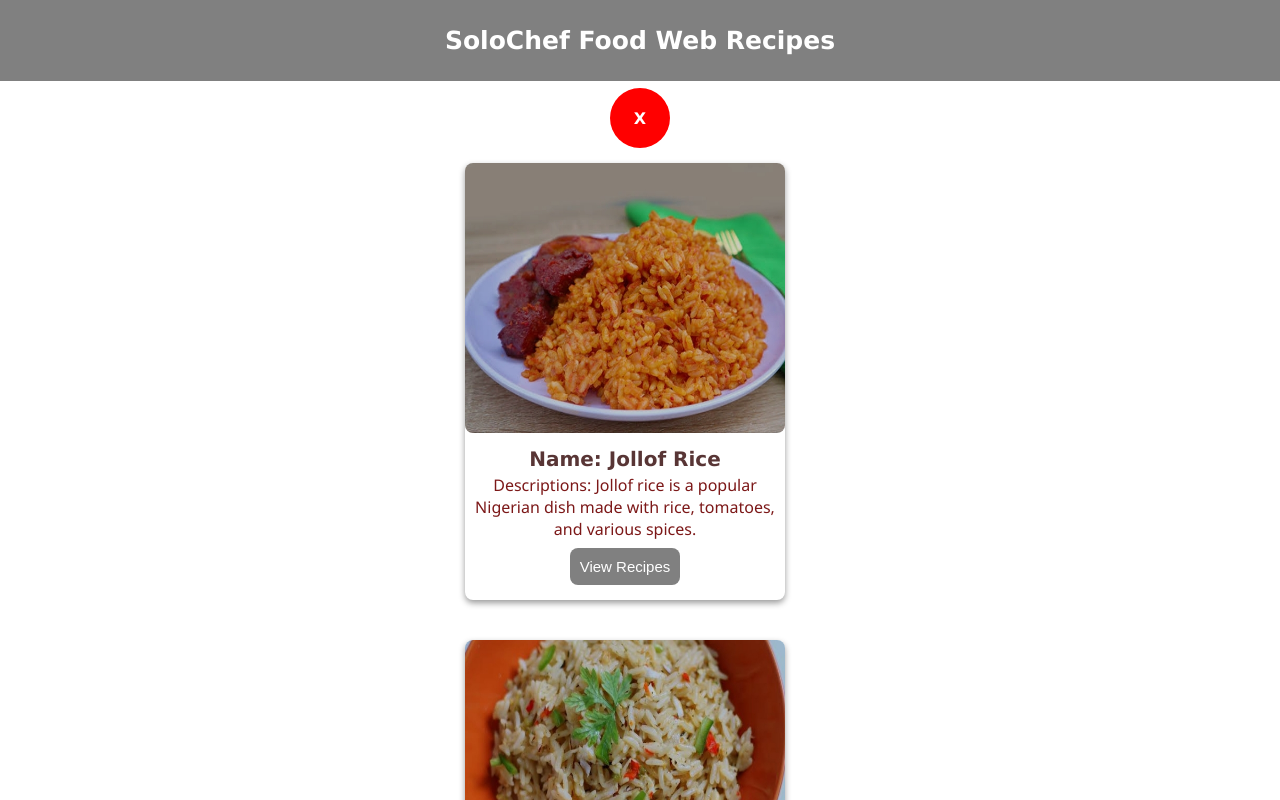
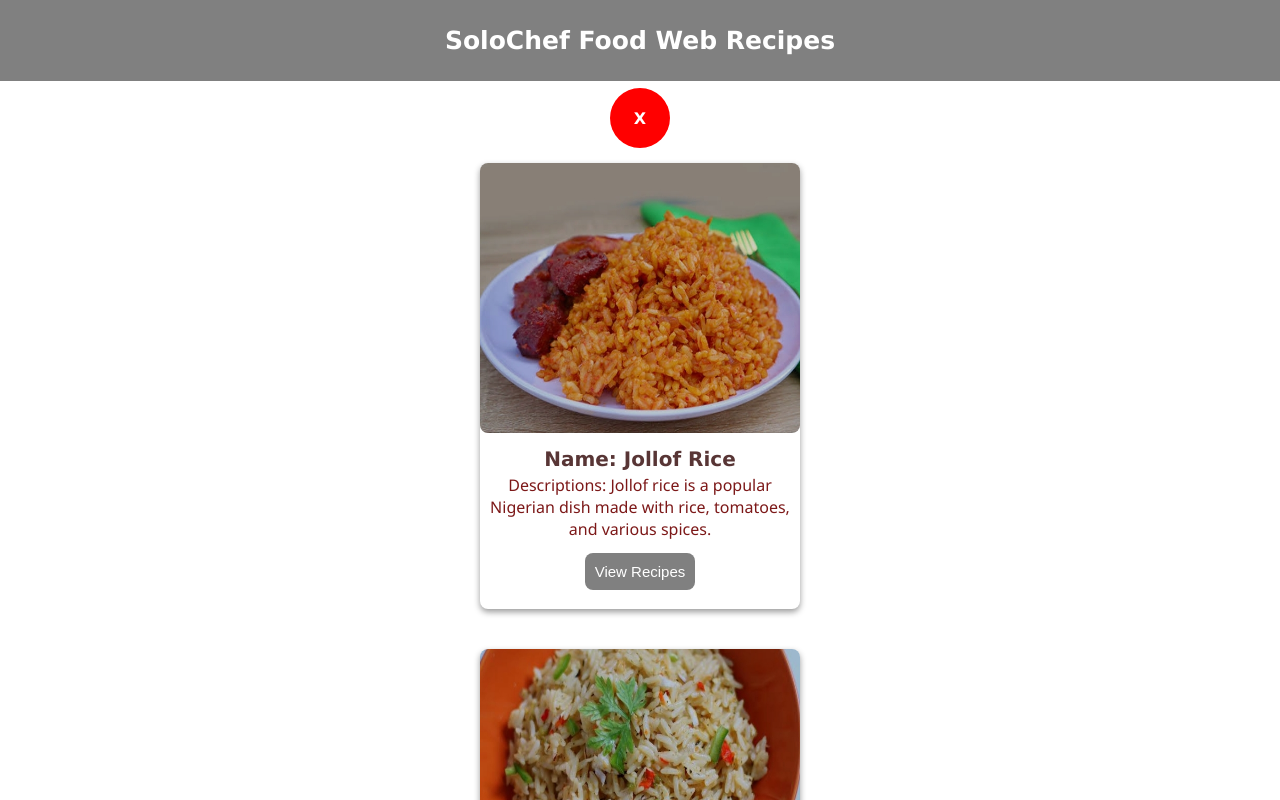
Before and after one commit to Matthias-Paul/Food-recipes, a React (Vite) app: page /Rice in a window 1280 px wide. Shown: the top 800 px of the page. Built offline with nearby package versions, Linux system fonts and the light colour scheme.

Commit message:
i make some changes

```diff
--- a/src/Rice.jsx
+++ b/src/Rice.jsx
@@ -66,7 +66,7 @@ if (loading){
           X
         </Link>
 
-        <div className="contain">
+        <div >
           {riceInfo.map((recipe) => (
             <div className="subcontainer" key={recipe.id}>
 
--- a/src/app.css
+++ b/src/app.css
@@ -39,8 +39,8 @@ body {
 }
 .button {
   padding: 10px;
-  margin-top: 8px;
-  margin-bottom: 15px;
+  margin-top: 13px;
+  margin-bottom: 19px;
   border-radius: 8px;
   background-color: gray;
   color: white;
@@ -114,7 +114,3 @@ body {
 .help {
   padding-top: 300px;
 }
-.contain{
-  display:grid;
-  grid-template-columns:350px;
-}
```
